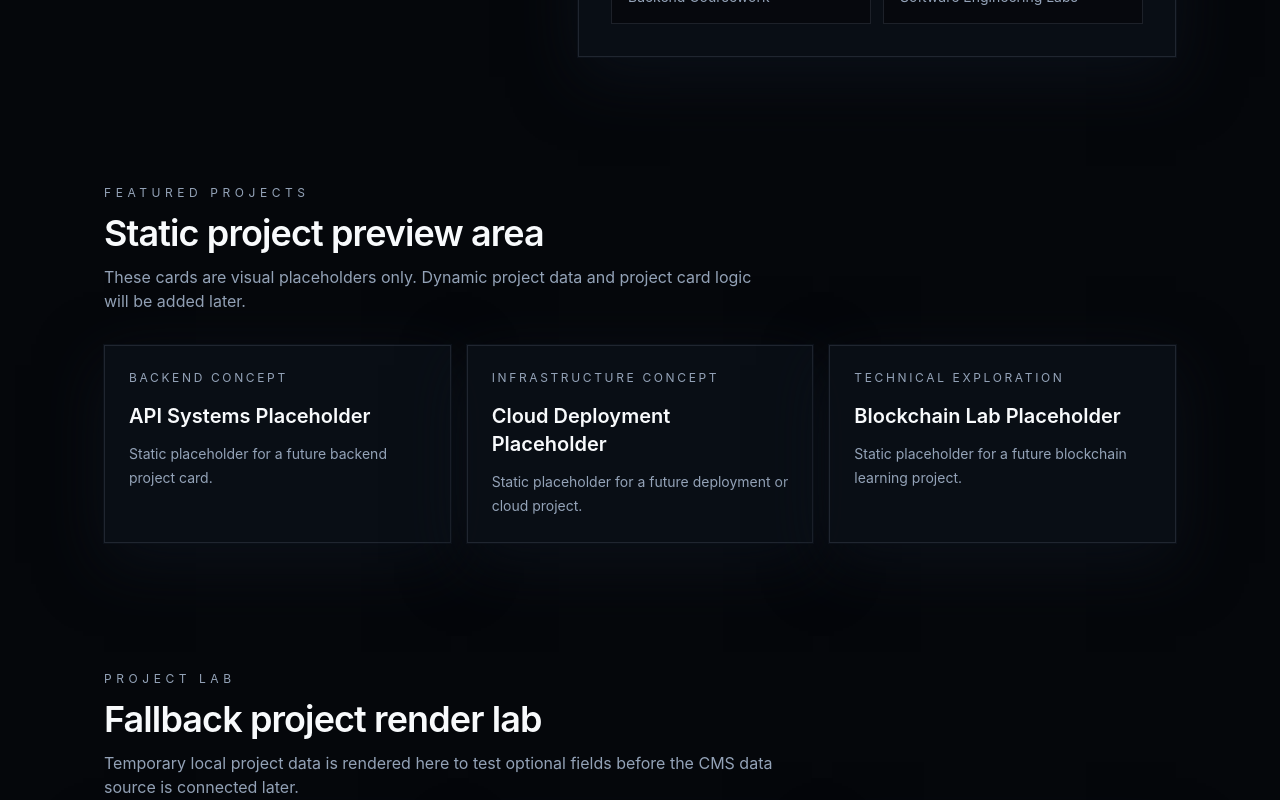
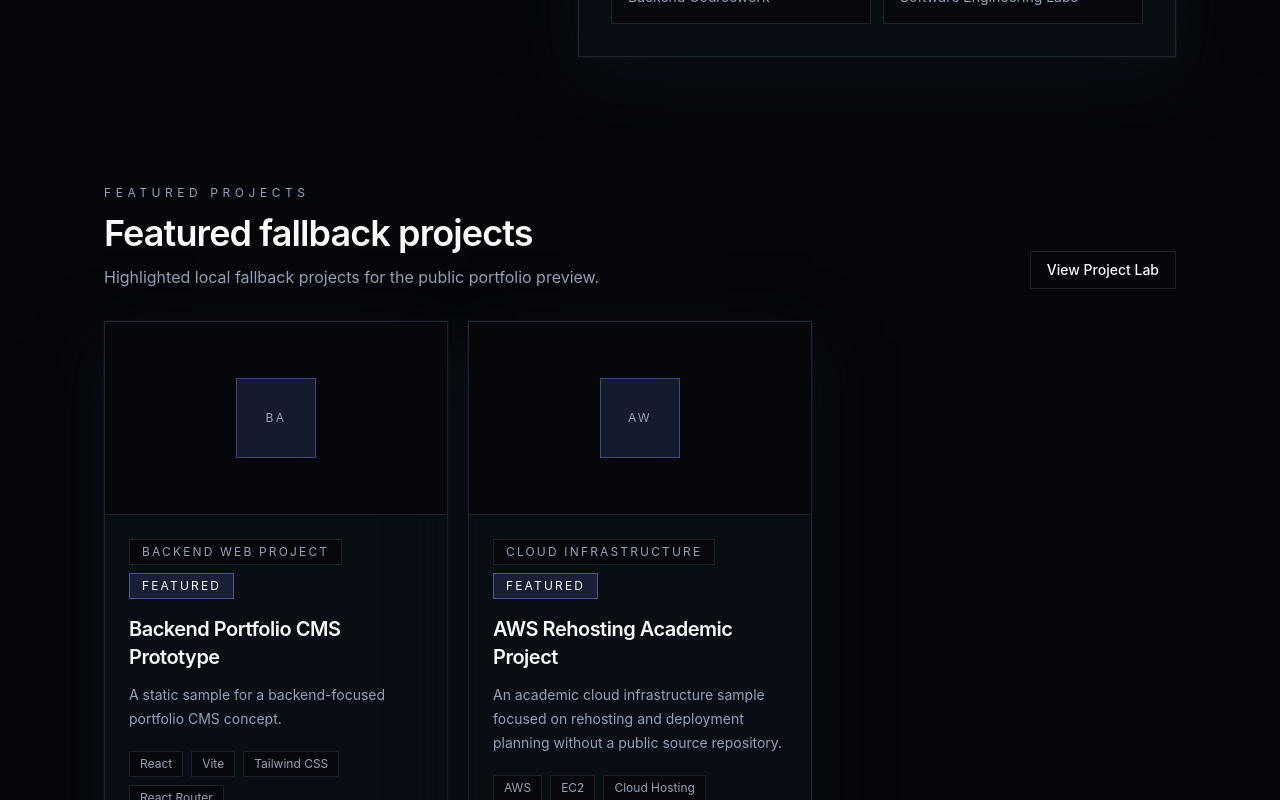
Before and after one commit to crispyrinux/portfolio, a React (Vite) app: page / in a window 1280 px wide. Shown: the part 3280-4080 px from the top of the page. Built offline with nearby package versions, Linux system fonts and the light colour scheme.

Commit message:
feat: add featured projects from fallback data

```diff
--- a/src/components/sections/FeaturedProjects.jsx
+++ b/src/components/sections/FeaturedProjects.jsx
@@ -1,42 +1,46 @@
+import ProjectCard from '../projects/ProjectCard'
 import SectionHeader from '../ui/SectionHeader'
+import { fallbackProjects } from '../../data/fallbackProjects'
 
-const projects = [
-  {
-    title: 'API Systems Placeholder',
-    type: 'Backend Concept',
-    description: 'Static placeholder for a future backend project card.',
-  },
-  {
-    title: 'Cloud Deployment Placeholder',
-    type: 'Infrastructure Concept',
-    description: 'Static placeholder for a future deployment or cloud project.',
-  },
-  {
-    title: 'Blockchain Lab Placeholder',
-    type: 'Technical Exploration',
-    description: 'Static placeholder for a future blockchain learning project.',
-  },
-]
+const featuredProjects = [...fallbackProjects]
+  .filter((project) => project.is_featured === true && project.is_archived !== true)
+  .sort((a, b) => {
+    const firstOrder = a.display_order ?? Number.MAX_SAFE_INTEGER
+    const secondOrder = b.display_order ?? Number.MAX_SAFE_INTEGER
+
+    return firstOrder - secondOrder
+  })
 
 export default function FeaturedProjects() {
   return (
     <section id="featured-projects" className="scroll-mt-24 py-14 sm:py-16" aria-labelledby="featured-projects-title">
-      <SectionHeader
-        eyebrow="Featured Projects"
-        titleId="featured-projects-title"
-        title="Static project preview area"
-        description="These cards are visual placeholders only. Dynamic project data and project card logic will be added later."
-      />
+      <div className="flex flex-col gap-6 lg:flex-row lg:items-end lg:justify-between">
+        <SectionHeader
+          eyebrow="Featured Projects"
+          titleId="featured-projects-title"
+          title="Featured fallback projects"
+          description="Highlighted local fallback projects for the public portfolio preview."
+        />
 
-      <div className="mt-8 grid gap-4 lg:grid-cols-3">
-        {projects.map((project) => (
-          <article key={project.title} className="border border-line bg-panel/75 p-6 shadow-panel">
-            <p className="text-xs uppercase tracking-[0.22em] text-muted">{project.type}</p>
-            <h3 className="mt-4 text-xl font-semibold text-foreground">{project.title}</h3>
-            <p className="mt-3 text-sm leading-6 text-muted">{project.description}</p>
-          </article>
-        ))}
+        <a
+          className="inline-flex w-fit items-center justify-center border border-line px-4 py-2 text-sm font-medium text-foreground transition-colors hover:border-accent hover:bg-panelStrong"
+          href="#projects"
+        >
+          View Project Lab
+        </a>
       </div>
+
+      {featuredProjects.length > 0 ? (
+        <div className="mt-8 grid gap-5 md:grid-cols-2 xl:grid-cols-3">
+          {featuredProjects.map((project) => (
+            <ProjectCard key={project.id || project.slug || project.title} project={project} />
+          ))}
+        </div>
+      ) : (
+        <div className="mt-8 border border-line bg-panel/75 p-6 text-sm leading-7 text-muted shadow-panel">
+          Featured projects will appear here when fallback project entries are marked as featured.
+        </div>
+      )}
     </section>
   )
 }
```
